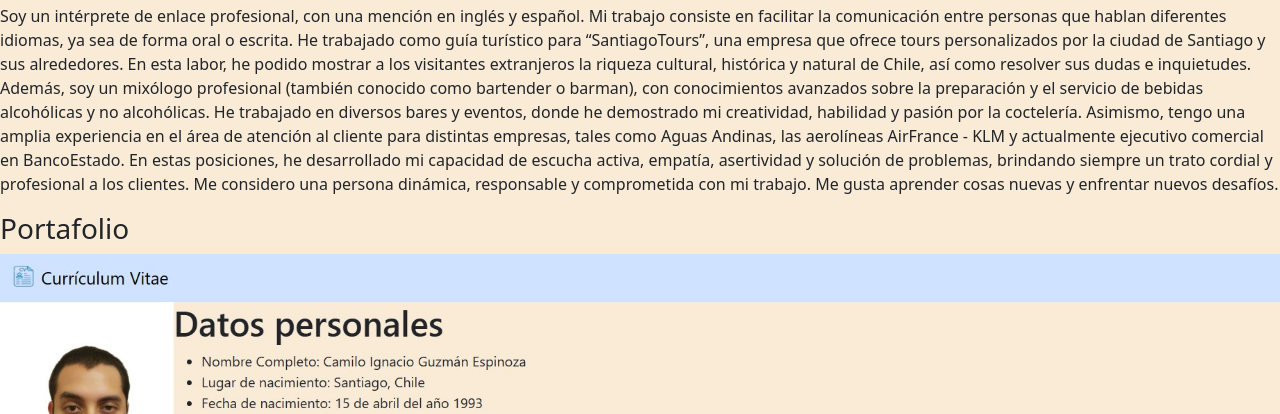
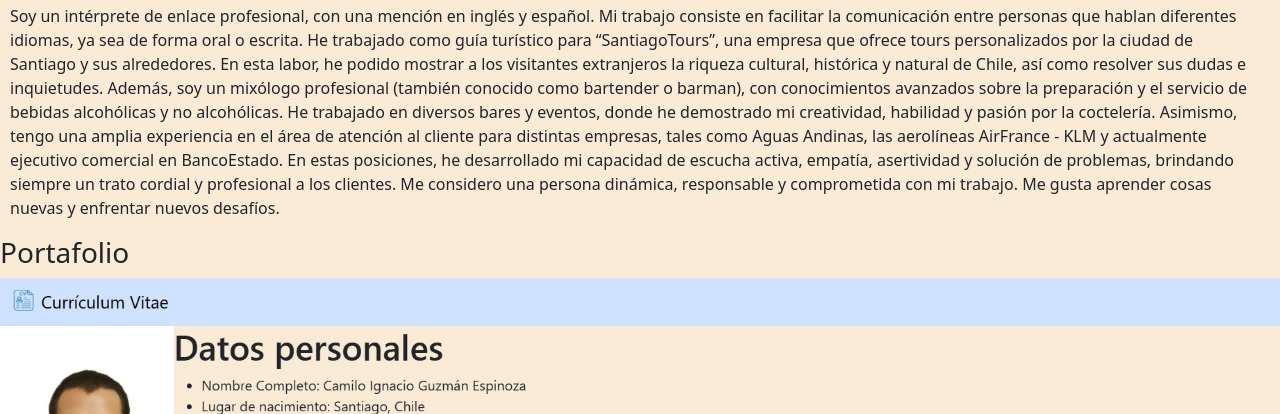
Before and after one commit to cguzmane/Examen-Github, a plain HTML site: page index.html in a window 1280 px wide. Shown: the part 386-800 px from the top of the page. Drawn offline with nearby package versions, Linux system fonts and the light colour scheme.

Commit message:
agregé padding left 10 px y 20px right para estilizar p en experiencia profesional

```diff
--- a/assets/css/style.css
+++ b/assets/css/style.css
@@ -17,3 +17,9 @@ body{
 .links{
     width: 2%;
 }
+.caja2{
+    display: flex;
+    padding-right: 20px;
+    padding-left: 10px;
+
+}
--- a/index.html
+++ b/index.html
@@ -55,9 +55,11 @@
       </div>
       <article>
         <h2>Experiencia profesional</h2>
-        <p>
+        <div >
+        <p class="caja2">
           Soy un intérprete de enlace profesional, con una mención en inglés y español. Mi trabajo consiste en facilitar la comunicación entre personas que hablan diferentes idiomas, ya sea de forma oral o escrita. He trabajado como guía turístico para “SantiagoTours”, una empresa que ofrece tours personalizados por la ciudad de Santiago y sus alrededores. En esta labor, he podido mostrar a los visitantes extranjeros la riqueza cultural, histórica y natural de Chile, así como resolver sus dudas e inquietudes. Además, soy un mixólogo profesional (también conocido como bartender o barman), con conocimientos avanzados sobre la preparación y el servicio de bebidas alcohólicas y no alcohólicas. He trabajado en diversos bares y eventos, donde he demostrado mi creatividad, habilidad y pasión por la coctelería. Asimismo, tengo una amplia experiencia en el área de atención al cliente para distintas empresas, tales como Aguas Andinas, las aerolíneas AirFrance - KLM y actualmente ejecutivo comercial en BancoEstado. En estas posiciones, he desarrollado mi capacidad de escucha activa, empatía, asertividad y solución de problemas, brindando siempre un trato cordial y profesional a los clientes. Me considero una persona dinámica, responsable y comprometida con mi trabajo. Me gusta aprender cosas nuevas y enfrentar nuevos desafíos.
         </p>
+      </div>
       </article>
     </section>
     <section>
```
